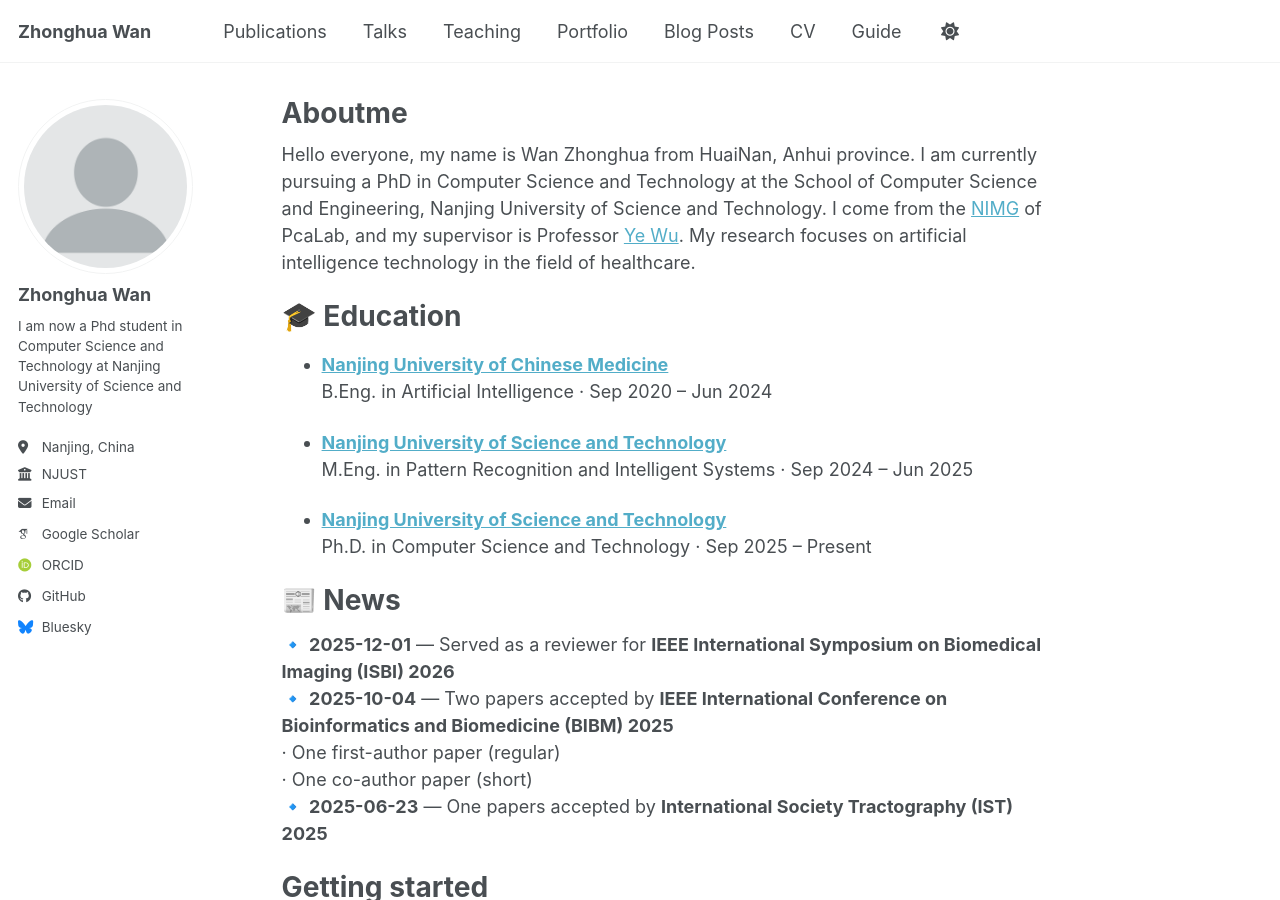
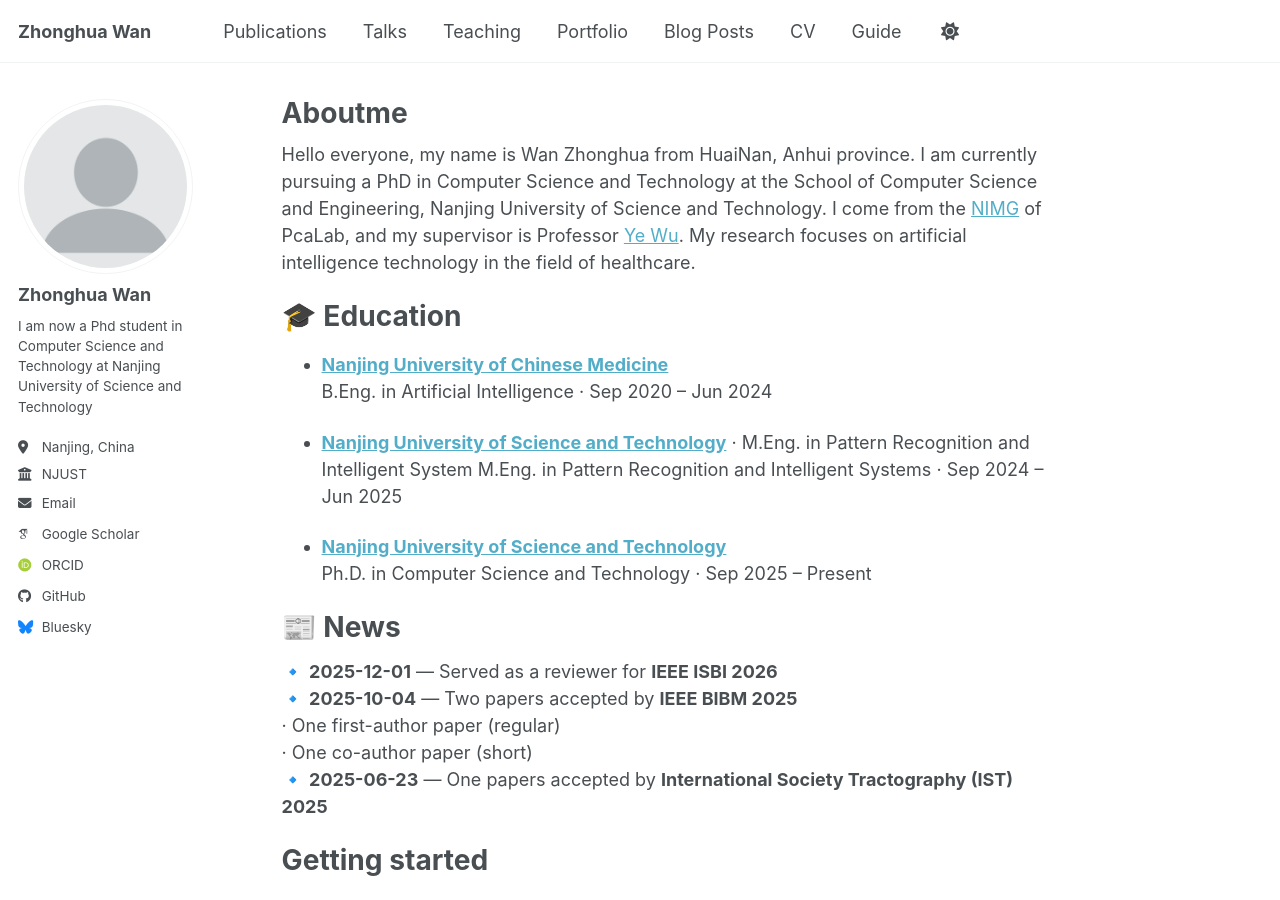
Before and after one commit to WanZhonghua/WanZhonghua.github.io, a Jekyll site: the page built from _pages/about.md, in a window 1280 px wide and 900 px high. Built offline with Jekyll 4.4.1, drawn with Linux system fonts in a browser that asks for light colours; some web fonts are replaced; a script bundle is joined from its source files by our own code; library files that are not in the unit come from our copies.

Commit message:
Update about.md

```diff
--- a/_pages/about.md
+++ b/_pages/about.md
@@ -15,7 +15,7 @@
 - **[Nanjing University of Chinese Medicine](https://www.njucm.edu.cn/)**
   B.Eng. in Artificial Intelligence · Sep 2020 – Jun 2024
 
-- **[Nanjing University of Science and Technology](https://www.njust.edu.cn/)**
+- **[Nanjing University of Science and Technology](https://www.njust.edu.cn/)** · M.Eng. in Pattern Recognition and Intelligent System
   M.Eng. in Pattern Recognition and Intelligent Systems · Sep 2024 – Jun 2025
 
 - **[Nanjing University of Science and Technology](https://www.njust.edu.cn/)**
@@ -25,10 +25,10 @@
 
 📰 News
 ======
-🔹 **2025-12-01** — Served as a reviewer for **IEEE International Symposium on Biomedical Imaging (ISBI) 2026**
-🔹 **2025-10-04** — Two papers accepted by **IEEE International Conference on Bioinformatics and Biomedicine (BIBM) 2025**
-  · One first-author paper (regular)
-  · One co-author paper (short)
+🔹 **2025-12-01** — Served as a reviewer for **IEEE ISBI 2026**
+🔹 **2025-10-04** — Two papers accepted by **IEEE BIBM 2025**
+   · One first-author paper (regular)
+   · One co-author paper (short)
 🔹 **2025-06-23** — One papers accepted by **International Society Tractography (IST) 2025**
 
 
```
